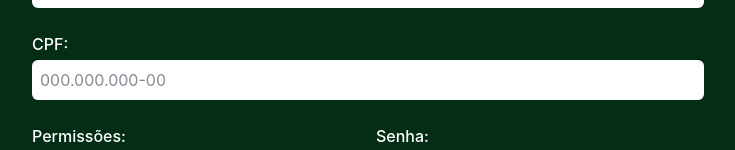
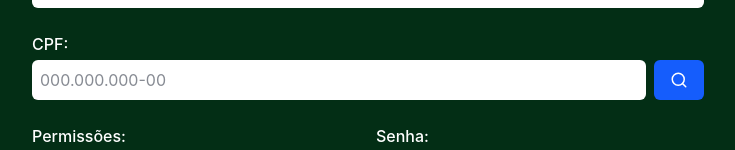
Before and after one commit to kerloncosta/controle-de-portaria, a React (Vite) app in the folder frontend/: page / in a window 1280 px wide. Shown: the part 164-314 px from the top of the page, without its empty margins (272-1007 px from the left). Built offline with nearby package versions, Linux system fonts and the light colour scheme; no server answers.

Commit message:
feat: Busca por c

```diff
--- a/frontend/src/App.tsx
+++ b/frontend/src/App.tsx
@@ -1,5 +1,5 @@
 import { useEffect, useState, useRef, FormEvent } from 'react'
-import { FiTrash2, FiEdit2} from 'react-icons/fi';
+import { FiTrash2, FiEdit2, FiSearch} from 'react-icons/fi';
 import {api} from './services/api'
 
 interface EmployeeProps {
@@ -86,8 +86,37 @@ export default function App() {
       if(cpfRef.current) cpfRef.current.value = employee.cpf;
       if(passwordRef.current) passwordRef.current.value = '';
       if(roleRef.current) roleRef.current.value = employee.role.toString();
+  }
 
+  async function handleFindByCpf() {
+    const cpfTyped = cpfRef.current?.value;
+
+    if(!cpfTyped){
+      alert("Digite um CPF para buscar.");
+      return;
     }
+
+    try{
+      const response = await api.get(`/employee/find-by-cpf/${cpfTyped}`);
+      const employee = response.data;
+
+      if(nameRef.current) nameRef.current.value = employee.name;
+      if(passwordRef.current) passwordRef.current.value = '';
+      if(roleRef.current) roleRef.current.value = employee.role.toString();
+
+      setEditingCpf(employee.cpf);
+
+    }catch(error: any) {
+      console.error("Erro ao buscar:", error);
+
+      if (error.response?.status === 404) {
+      alert("CPF não encontrado no sistema.");
+      } else {
+      alert("Erro na conexão ao buscar o CPF.");
+      }
+      setEditingCpf(null);
+    }
+  }
 
 
   return (
@@ -109,12 +138,21 @@ export default function App() {
 
       <div className="flex flex-col gap-1">
         <label className="font-medium text-white">CPF:</label>
+          <div className="flex gap-2">
+
         <input
           type="text"
           placeholder="000.000.000-00"
           className="w-full p-2 rounded-md bg-white text-gray-900 outline-none"
           ref={cpfRef}
         />
+
+        <button type="button"
+        onClick={handleFindByCpf}
+        className="bg-blue-600 hover:bg-blue-700 text-white px-4 rounded-md font-bold transition-colors"
+        ><FiSearch size={18} /></button>
+
+        </div>
       </div>
 
       <div className="grid grid-cols-2 gap-4">
```
